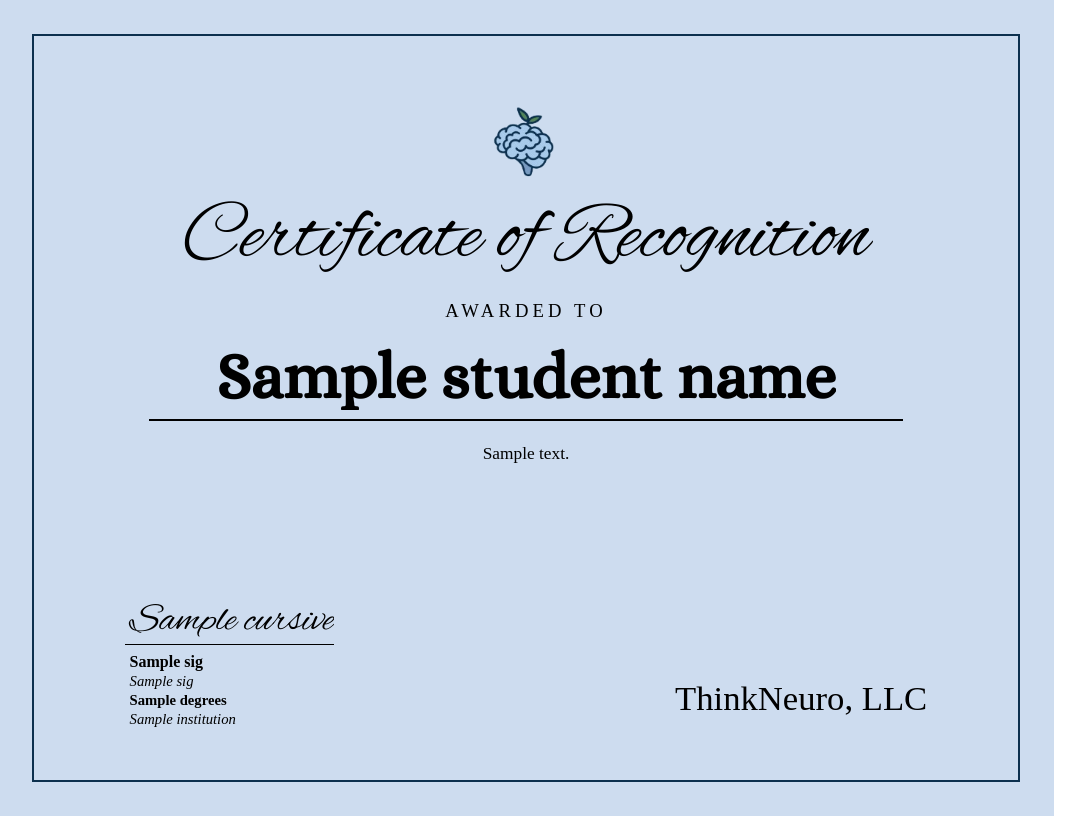
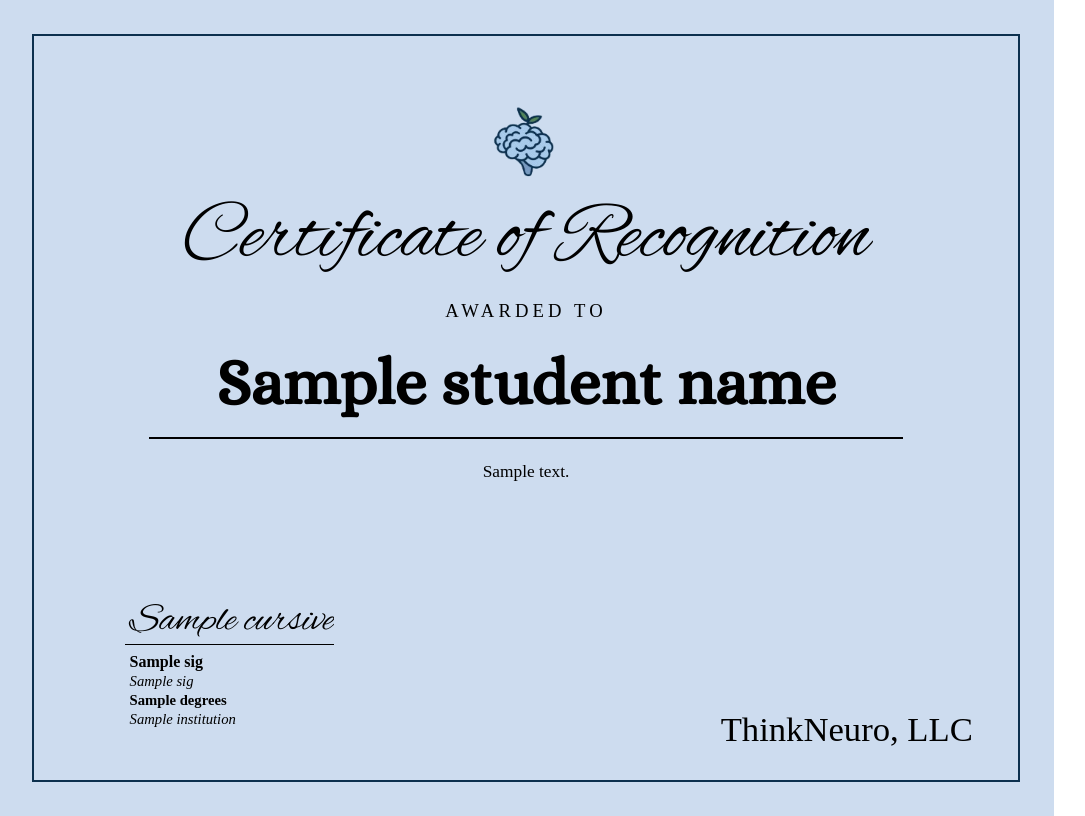
Before and after one commit to dominicgodfrey/certificate-automation, a Flask app: template templates/certificate_recognition.html in a window 1280 px wide. Shown: the whole page, without its empty margins (2-1087 px from the left). Run offline with Flask 3, Linux system fonts and the light colour scheme; the template is opened without the code that fills it: most values are stand-ins (such as "Sample title", 1, 10 or a date in 2020).

Commit message:
Tighten footer to corner and prevent name descender clipping in recognition template

```diff
--- a/templates/certificate_recognition.html
+++ b/templates/certificate_recognition.html
@@ -82,11 +82,12 @@
     font-size: 48pt;
     font-weight: bold;
     color: #000;
-    line-height: 1.05;
+    line-height: 1.25;
     white-space: nowrap;
     overflow: hidden;
     display: inline-block;
     max-width: 100%;
+    padding-bottom: 0.05in;
   }
   .name-underline {
     border-top: 2.5px solid #000;
@@ -166,8 +167,8 @@
 
   .footer {
     position: absolute;
-    bottom: 0.65in;
-    right: 0.95in;
+    bottom: 0.325in;
+    right: 0.475in;
     font-size: 26pt;
     color: #000;
     font-family: "Times New Roman", Times, serif;
```
